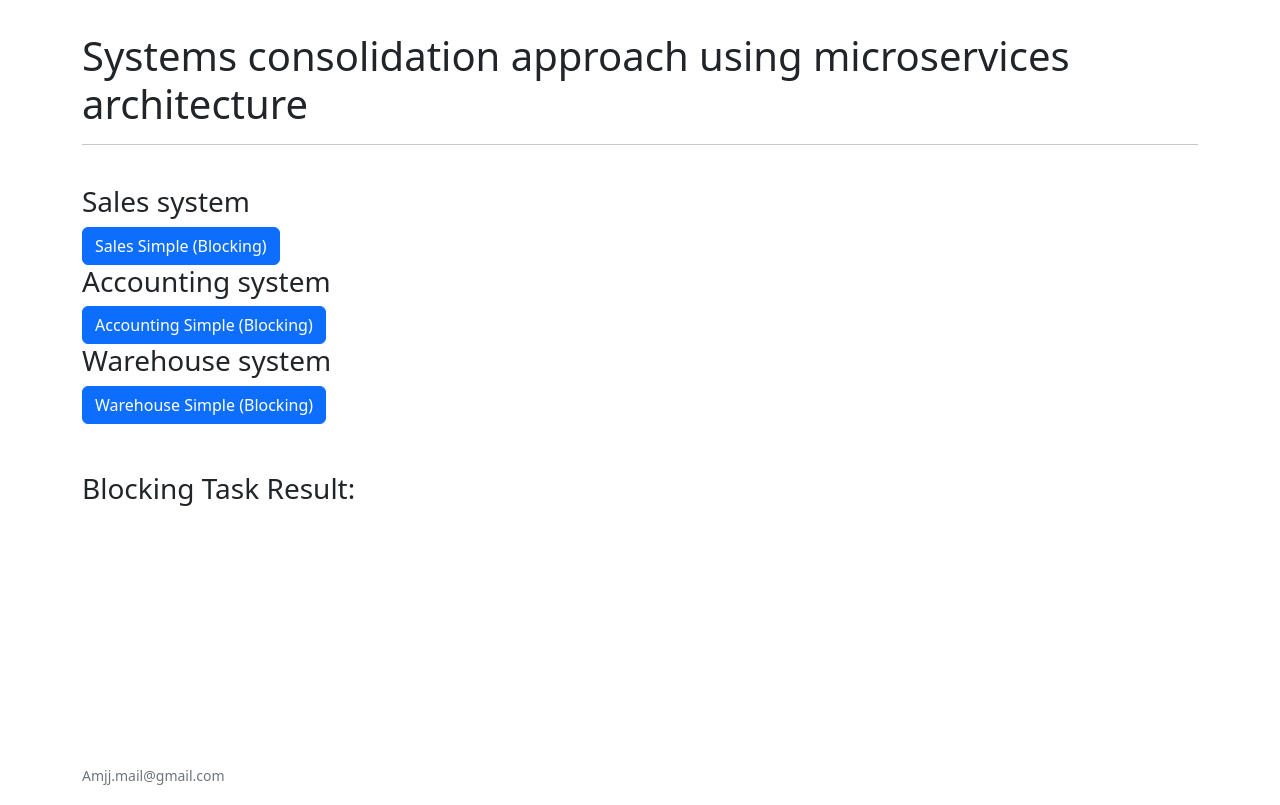
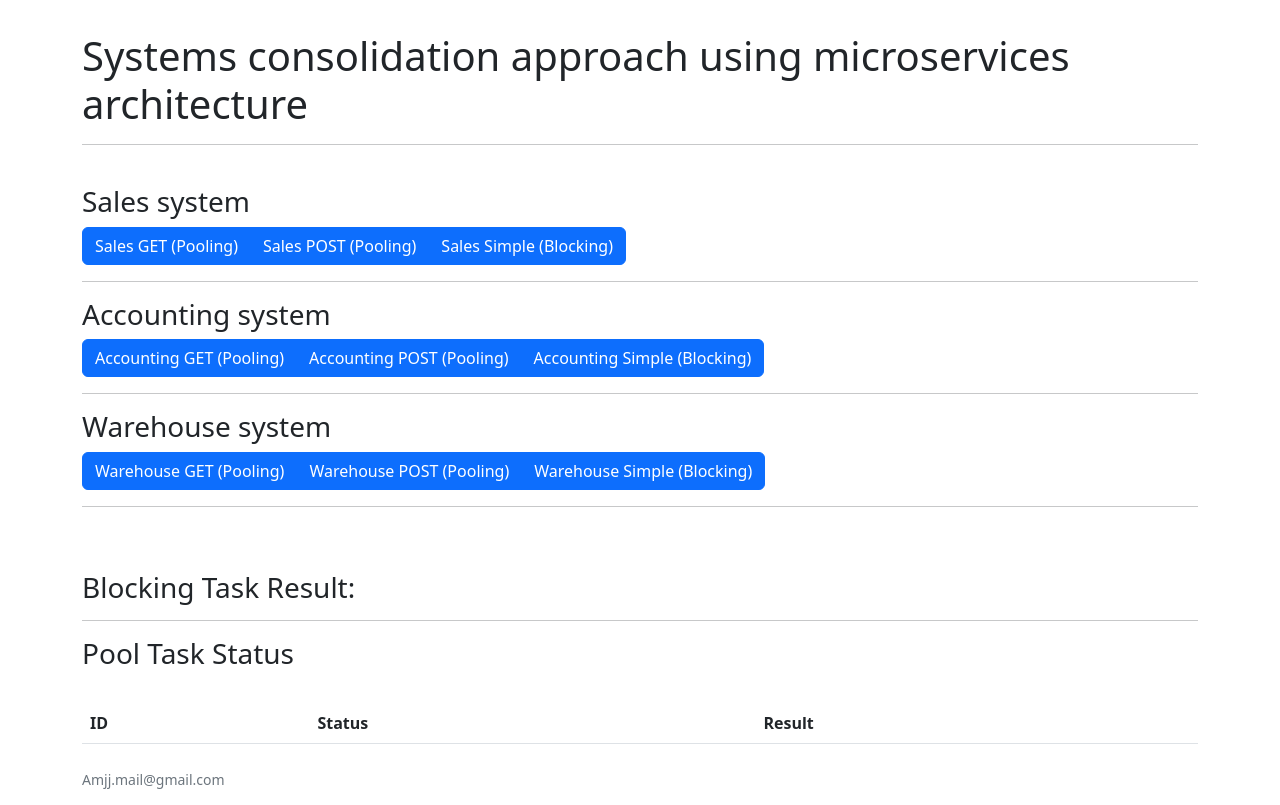
Before and after one commit to amin-jalali/consolidation_via_microservices, a Flask app: page / in a window 1280 px wide. Run offline with Flask 2, Linux system fonts and the light colour scheme; lists and menus that the app fills with data are empty; parts of the project's set-up code (start-up, migrations or seed data) failed here and were passed over.

Commit message:
pool request model handling

```diff
--- a/project/client/static/main.js
+++ b/project/client/static/main.js
@@ -1,15 +1,51 @@
 const apis = {
+  /*pool, sales, get*/
+  1: {
+    'url': '/pool/sales/products',
+    'method': 'GET',
+    'type': 'pool'
+  },
+  /*pool, sales, post*/
+  2: {
+    'url': '/pool/sales/add_product',
+    'method': 'POST',
+    'type': 'pool'
+  },
   /*request, sales, get*/
   3: {
     'url': '/request/sales/products',
     'method': 'GET',
     'type': 'request'
   },
+  /*pool, accounting, get*/
+  4: {
+    'url': '/pool/accounting/account_info',
+    'method': 'GET',
+    'type': 'pool'
+  },
+  /*pool, accounting, post*/
+  5: {
+    'url': '/pool/accounting/add_amount',
+    'method': 'POST',
+    'type': 'pool'
+  },
   /*request, accounting, get*/
   6: {
     'url': '/request/accounting/account_info',
     'method': 'GET',
     'type': 'request'
+  },
+  /*pool, warehouse, get*/
+  7: {
+    'url': '/pool/warehouse/get_status',
+    'method': 'GET',
+    'type': 'pool'
+  },
+  /*pool, warehouse, post*/
+  8: {
+     'url': '/pool/warehouse/save_log',
+    'method': 'POST',
+    'type': 'pool'
   },
   /*request, warehouse, get*/
   9: {
@@ -28,7 +64,7 @@ function postHandler(index) {
     body: JSON.stringify({ addr: apis[index]['url'], method:  apis[index]['method'] }),
   })
   .then(response => response.json())
-  .then(data => showResult(data));
+  .then(data => apis[index]['type'] == 'pool' ? getStatus(data.task_id) : showResult(data));
 }
 
 function getHandler(index) {
@@ -39,7 +75,7 @@ function getHandler(index) {
     },
   })
   .then(response => response.json())
-  .then(data => showResult(data));
+  .then(data => apis[index]['type'] == 'pool' ? getStatus(data.task_id) : showResult(data));
 }
 
 function clickHandler(index) {
@@ -57,3 +93,30 @@ function showResult(data) {
   const blocking_task_result = document.getElementById('blocking_task_result');
   blocking_task_result.innerHTML = JSON.stringify(data);
 }
+
+function getStatus(taskID) {
+  fetch(`/tasks/${taskID}`, {
+    method: 'GET',
+    headers: {
+      'Content-Type': 'application/json'
+    },
+  })
+  .then(response => response.json())
+  .then(res => {
+    const html = `
+      <tr>
+        <td>${taskID}</td>
+        <td>${res.task_status}</td>
+        <td>${JSON.stringify(res.task_result)}</td>
+      </tr>`;
+    const newRow = document.getElementById('tasks').insertRow(0);
+    newRow.innerHTML = html;
+
+    const taskStatus = res.task_status;
+    if (taskStatus === 'SUCCESS' || taskStatus === 'FAILURE') return false;
+    setTimeout(function() {
+      getStatus(res.task_id);
+    }, 1000);
+  })
+  .catch(err => console.log(err));
+}
--- a/project/client/templates/main/home.html
+++ b/project/client/templates/main/home.html
@@ -25,25 +25,50 @@
         <div>
             <h3>Sales system</h3>
             <div class="btn-group" role="group" aria-label="Basic example">
+                <button type="button" class="btn btn-primary" onclick="clickHandler(1)">Sales GET (Pooling)</button>
+                <button type="button" class="btn btn-primary" onclick="clickHandler(2)">Sales POST (Pooling)</button>
                 <button type="button" class="btn btn-primary" onclick="clickHandler(3)">Sales Simple (Blocking)</button>
             </div>
         </div>
+        <hr>
         <div>
             <h3>Accounting system</h3>
             <div class="btn-group" role="group" aria-label="Basic example">
+                <button type="button" class="btn btn-primary" onclick="clickHandler(4)">Accounting GET (Pooling)</button>
+                <button type="button" class="btn btn-primary" onclick="clickHandler(5)">Accounting POST (Pooling)</button>
                 <button type="button" class="btn btn-primary" onclick="clickHandler(6)">Accounting Simple (Blocking)</button>
             </div>
         </div>
+        <hr>
         <div>
             <h3>Warehouse system</h3>
             <div class="btn-group" role="group" aria-label="Basic example">
+                <button type="button" class="btn btn-primary" onclick="clickHandler(7)">Warehouse GET (Pooling)</button>
+                <button type="button" class="btn btn-primary" onclick="clickHandler(8)">Warehouse POST (Pooling)</button>
                 <button type="button" class="btn btn-primary" onclick="clickHandler(9)">Warehouse Simple (Blocking)</button>
             </div>
         </div>
+        <hr>
         <br><br>
         <div>
             <h3>Blocking Task Result:</h3>
             <div id="blocking_task_result"></div>
+        </div>
+        <hr>
+        <div>
+            <h3>Pool Task Status</h3>
+            <br>
+            <table class="table">
+                <thead>
+                <tr>
+                    <th>ID</th>
+                    <th>Status</th>
+                    <th>Result</th>
+                </tr>
+                </thead>
+                <tbody id="tasks">
+                </tbody>
+            </table>
         </div>
     </div>
 </div>
--- a/project/server/main/views.py
+++ b/project/server/main/views.py
@@ -1,7 +1,18 @@
 from flask import render_template, Blueprint, jsonify, request
-from project.server.tasks import request_handler
+from project.server.tasks import get_task_status, request_handler
 
 main_blueprint = Blueprint("main", __name__, )
+
+
+@main_blueprint.route("/", methods=["GET"])
+def home():
+    return render_template("main/home.html")
+
+
+@main_blueprint.route("/tasks/<task_id>", methods=["GET"])
+def get_status(task_id):
+    result = get_task_status(task_id)
+    return jsonify(result), 200
 
 
 def make_params(group, service_name, req):
@@ -18,15 +29,16 @@ def make_params(group, service_name, req):
     }
 
 
-@main_blueprint.route("/", methods=["GET"])
-def home():
-    return render_template("main/home.html")
+@main_blueprint.route("/pool/<group>/<service_name>", methods=["GET", "POST", "PUT", "PATCH", "DELETE"])
+def pool_request(group, service_name):
+    params = make_params(group, service_name, request)
+    task = request_handler.delay((params))
+    return jsonify({"task_id": task.id}), 200
 
 
 @main_blueprint.route("/request/<group>/<service_name>", methods=["GET", "POST", "PUT", "PATCH", "DELETE"])
-def sync_request(group, service_name):
+def block_request(group, service_name):
     params = make_params(group, service_name, request)
-
     task = request_handler.delay((params))
     result = task.get(timeout=10)
     return jsonify({"task_result": result}), 200
```
Also changed, not shown: project/server/tasks.py (+11 -0 lines), README.md, 1 other file.
